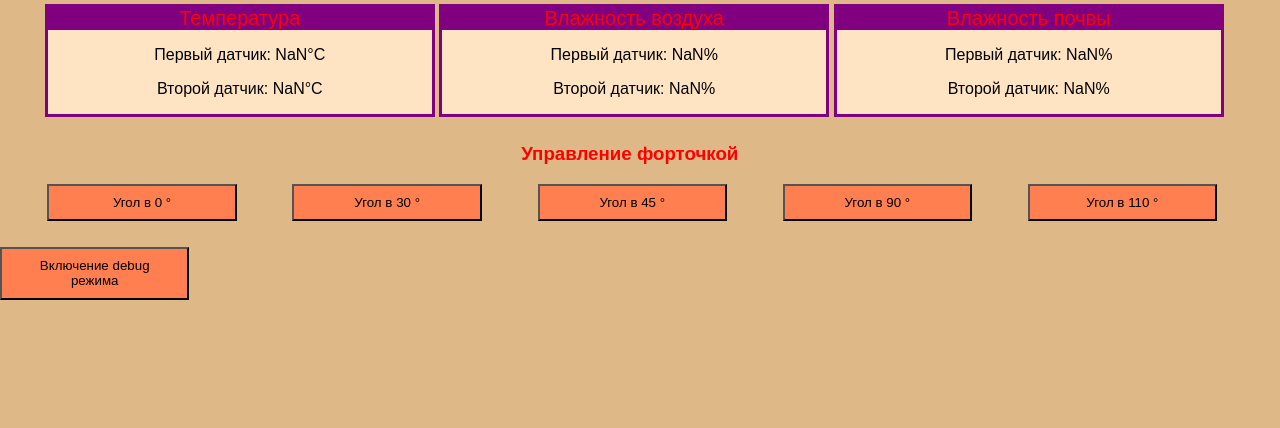
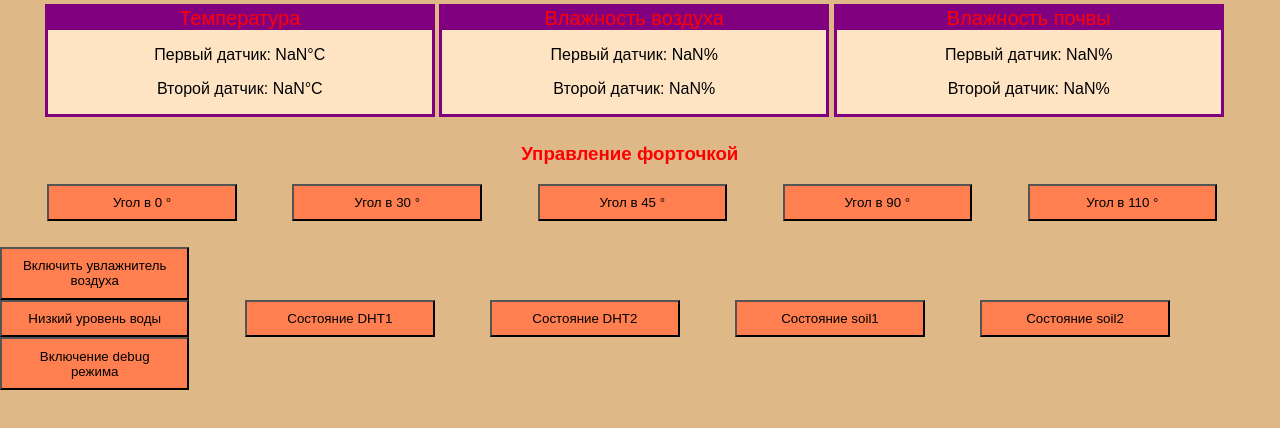
Before and after one commit to gapandr/repo-for-predproff, a plain HTML site: page esp-3/data/index.html in a window 1280 px wide. Shown: the part 62-490 px from the top of the page. Drawn offline with Linux system fonts and the light colour scheme; no server answers.

Commit message:
Update index.html

```diff
--- a/esp-3/data/index.html
+++ b/esp-3/data/index.html
@@ -32,6 +32,14 @@
         <button onclick="SetAngle(90)">Угол в 90 &deg;</button>
         <button onclick="SetAngle(110)">Угол в 110 &deg;</button>
     </div>
+    <button onclick="humid()">Включить увлажнитель воздуха</button>
+    <div id="status">
+    	  <button id="water_level">Низкий уровень воды</button>
+        <button id="DHT1">Состояние DHT1</button>
+        <button id="DHT2">Состояние DHT2</button>
+        <button id="s1">Состояние soil1</button>
+        <button id="s2">Состояние soil2</button>
+    </div>
     <div id="debug_block">
         <button id="test_btn" value="OK" type="button" onclick="UpdateTest()">Тест (ты не должен это видеть!)</button>
         <button id="debug_btn" value="OK" type="button" onclick="DebugMode()">Включение debug режима</button>
```
